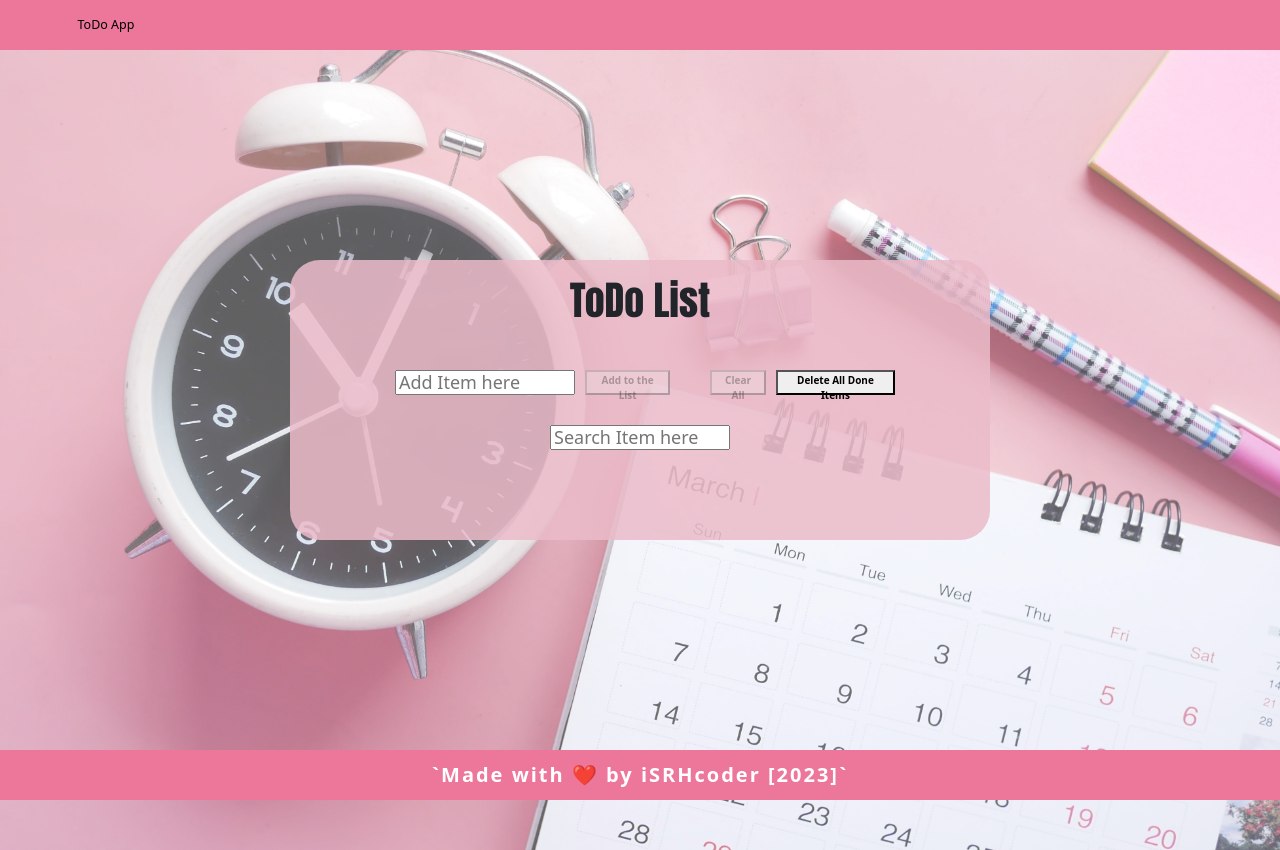
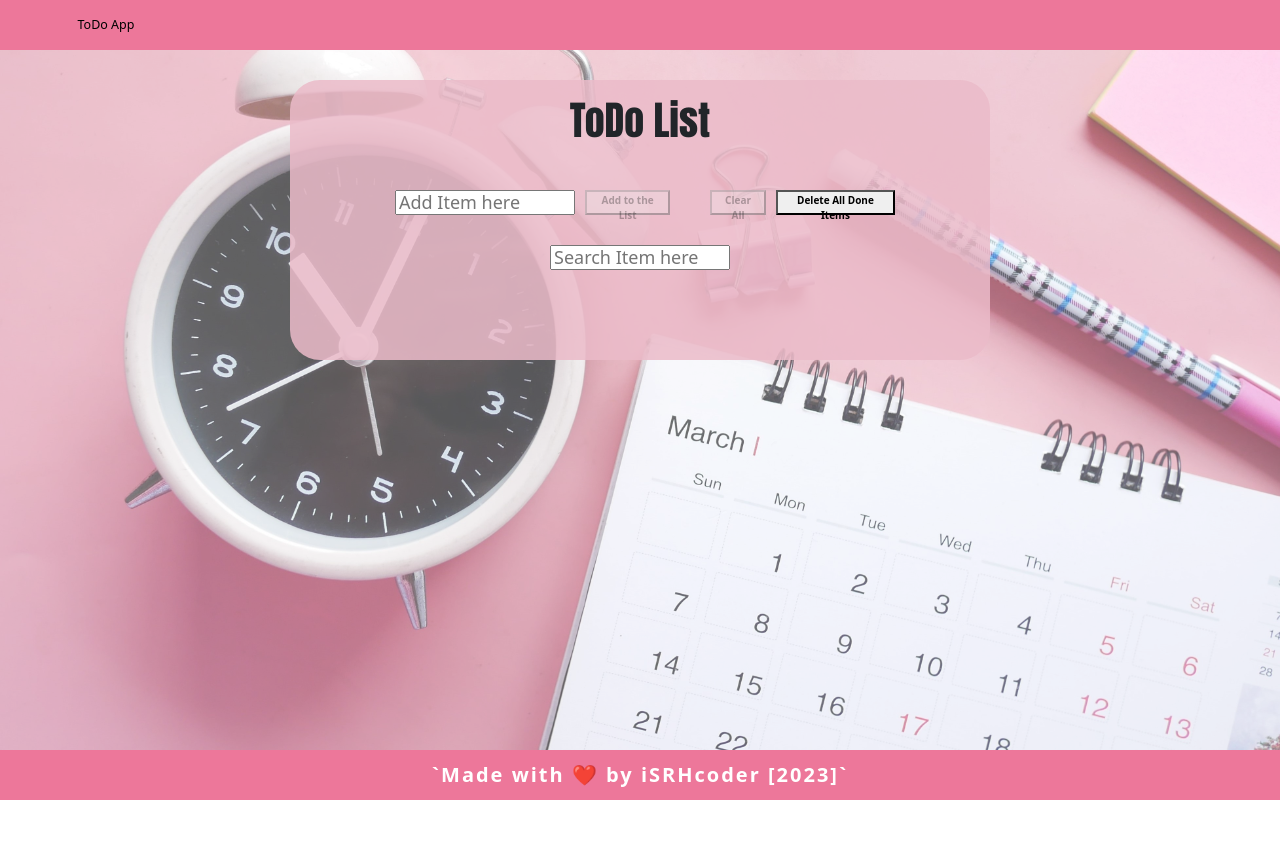
Before and after one commit to iSRHcoder/ToDo-List, a React (Vite) app: page / in a window 1280 px wide. After the commit the page ends 800 px from the top, so only its background shows below. Built offline with nearby package versions, Linux system fonts and the light colour scheme.

Commit message:
made changes in css

```diff
--- a/src/App.css
+++ b/src/App.css
@@ -3,21 +3,18 @@
   display: flex;
   justify-content: center;
   align-items: center;
-}
-
-.bg-img {
   background-image: url("/Images/towfiqu-barbhuiya-jOeh3Lv88xA-unsplash.jpg");
   background-size: cover;
   background-repeat: no-repeat;
-  background-attachment: fixed;
   width: 100%;
-  height: 100vh;
-  position: absolute;
-  top: 5rem;
+  min-height: 100vh;
   padding-top: 4rem;
   padding-bottom: 5rem;
   background-color: rgba(255, 255, 255, 0.3);
   background-blend-mode: overlay;
+}
+
+.bg-img {
   display: flex;
   justify-content: center;
   align-items: center;
--- a/src/Components/List/List.jsx
+++ b/src/Components/List/List.jsx
@@ -15,11 +15,14 @@ const List = ({
   searchTerm,
 }) => {
   const listItems = items.map((task, index) => (
+    <>
       <li
         style={{ display: `${task.isSearchFieldEmpty ? "none" : "block"}` }}
         key={index}
         className={`p-2 ${task.isDone ? styles.doneItem : styles.listItem}`}
       >
+        <div className={styles.listItemContent}>
+          <div className={styles.ContentEdit}>
             {!task.isEditing && (
               <>
                 {task.item}
@@ -52,7 +55,9 @@ const List = ({
                 />
               </>
             )}
+          </div>
 
+          <div className={styles.buttons}>
             <Button
               className={`${styles.UP}`}
               btnLabel="UP"
@@ -87,7 +92,10 @@ const List = ({
                 clickHandler={() => doneBtnHandler(index)}
               />
             )}
+          </div>
+        </div>
       </li>
+    </>
   ));
 
   return (
--- a/src/Components/List/List.module.css
+++ b/src/Components/List/List.module.css
@@ -16,6 +16,7 @@
   list-style: none;
   font-size: 2rem;
 }
+
 .editInput {
   width: 20rem;
   margin-right: 5rem;
@@ -31,6 +32,24 @@
   color: rgb(0, 0, 0);
   margin-bottom: 0.7rem;
   list-style: none;
+}
+
+.listItemContent {
+  display: flex;
+  justify-content: space-between;
+  align-items: center;
+}
+
+.ContentEdit {
+  width: 50%;
+  display: flex;
+  justify-content: space-between;
+  align-items: center;
+  margin-left: 2.5rem;
+}
+
+.buttons {
+  margin-right: 3rem;
 }
 
 .UP,
--- a/src/Pages/Home/Home.module.css
+++ b/src/Pages/Home/Home.module.css
@@ -12,5 +12,6 @@
   background-color: rgba(235, 187, 201, 0.85);
   text-align: center;
   border-radius: 30px;
-  margin-top: -9rem;
+  position: absolute;
+  top: 8rem;
 }
```
Lines whose indentation alone changed are shown as unchanged.
